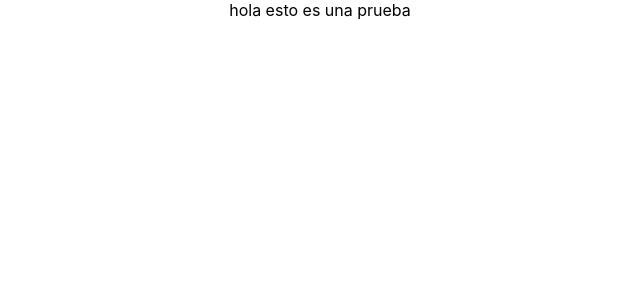
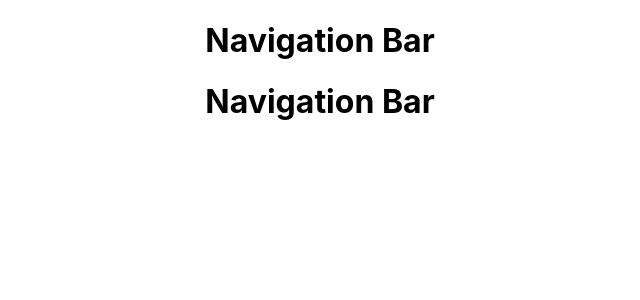
Before and after one commit to IamCocoDev/DiceStarter, a React (Create React App) app in the folder client/: page /home in a window 1280 px wide. Shown: the top 300 px of the page, without its empty margins (320-960 px from the left). Built offline with nearby package versions, Linux system fonts and the light colour scheme.

Commit message:
Renders component NavBar

```diff
--- a/client/src/App.tsx
+++ b/client/src/App.tsx
@@ -8,6 +8,7 @@ function App() {
   return (
     <div className="App">
       <Route path='/home' component={Home}></Route>
+      <Home />
     </div>
   );
 }
--- /dev/null
+++ b/client/src/components/NavBar/NavBar.tsx
@@ -0,0 +1,11 @@
+import React from 'react';
+
+function NavBar(): JSX.Element {
+  return (
+    <div>
+      <h1>Navigation Bar</h1>
+    </div>
+  );
+}
+
+export default NavBar;
--- a/client/src/components/home/home.tsx
+++ b/client/src/components/home/home.tsx
@@ -1,10 +1,11 @@
 import React from 'react';
 import './home.css';
+import NavBar from '../NavBar/NavBar';
 
 function Home() {
   return (
     <div>
-        hola esto es una prueba
+      <NavBar />
     </div>
   );
 }
```
Also changed, not shown: client/src/components/NavBar/NavBar.css (added).
